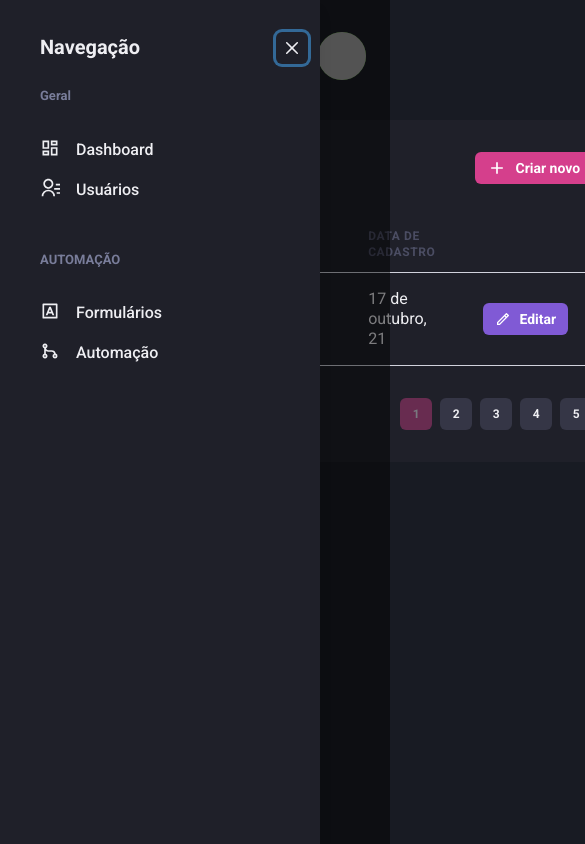
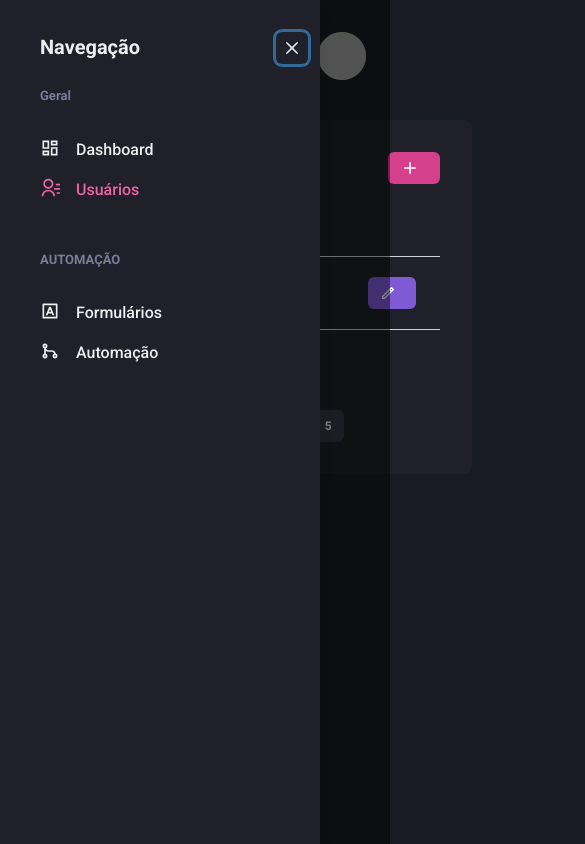
Before and after one commit to hitk1/next-dashgo, a Next.js app: page /users in a window 390 px wide. Both pictures are taken after a click on the button 44 px from the left and 56 px from the top of the page. Shown: the top 844 px of the page, 585 px wide, since content can reach past the window. Built offline with nearby package versions, Linux system fonts and the light colour scheme; grey boxes are pictures that could not be loaded.

Commit message:
style: Finalizacao da estilizacao de components e configuracoes de responsividade

```diff
--- /dev/null
+++ b/src/components/ActiveLink.tsx
@@ -0,0 +1,26 @@
+import { useRouter } from "next/dist/client/router";
+import Link, { LinkProps } from "next/link";
+import { cloneElement, ReactElement } from "react";
+
+interface IProps extends LinkProps {
+    children: ReactElement
+    shouldMatchExactHref?: boolean
+}
+
+export function ActiveLink({ children, shouldMatchExactHref = false, ...restProps }: IProps) {
+    const router = useRouter()
+    let isActive: boolean
+
+    if (shouldMatchExactHref)
+        isActive = router.asPath === restProps.href || router.asPath === restProps.as
+    else
+        isActive = router.asPath.startsWith(String(restProps.href)) || router.asPath.startsWith(String(restProps.as))
+
+    return (
+        <Link {...restProps} >
+            {cloneElement(children, {
+                color: isActive ? 'pink.400' : 'gray.50'
+            })}
+        </Link>
+    )
+}
--- a/src/components/Pagination/index.tsx
+++ b/src/components/Pagination/index.tsx
@@ -1,9 +1,10 @@
-import { HStack, Button, Box } from '@chakra-ui/react'
+import { Stack, Box } from '@chakra-ui/react'
 import { PaginationItem } from './PaginationItem'
 
 export function Pagination() {
     return (
-        <HStack
+        <Stack
+            direction={["column", "row"]}
             mt="8"
             spacing="6"
             justify="space-between"
@@ -12,13 +13,13 @@ export function Pagination() {
             <Box>
                 <strong>0</strong> - <strong>10</strong> de <strong>100</strong>
             </Box>
-            <HStack spacing="2">
+            <Stack spacing="2" direction="row">
                 <PaginationItem pageNumber={1} isCurrent />
                 <PaginationItem pageNumber={2} />
                 <PaginationItem pageNumber={3} />
                 <PaginationItem pageNumber={4} />
                 <PaginationItem pageNumber={5} />
-            </HStack>
-        </HStack>
+            </Stack>
+        </Stack>
     )
 }
--- a/src/components/Sidebar/NavLink.tsx
+++ b/src/components/Sidebar/NavLink.tsx
@@ -1,17 +1,21 @@
-import { Link, Icon, Text, LinkProps as ChakraLinkProps } from '@chakra-ui/react'
+import { Link as ChakraLink, Icon, Text, LinkProps as ChakraLinkProps } from '@chakra-ui/react'
 import { ElementType } from "react";
+import { ActiveLink } from '../ActiveLink';
 
 interface IProps extends ChakraLinkProps {
     icon: ElementType
     children: string
+    href: string
 }
 
-export function NavLink({ icon, children, ...restProps }: IProps) {
+export function NavLink({ icon, href, children, ...restProps }: IProps) {
 
     return (
-        <Link display="flex" align="center" {...restProps}>
-            <Icon as={icon} fontSize='20' />
-            <Text ml="4" fontWeight="medium">{children}</Text>
-        </Link>
+        <ActiveLink href={href} passHref>
+            <ChakraLink display="flex" align="center" {...restProps}>
+                <Icon as={icon} fontSize='20' />
+                <Text ml="4" fontWeight="medium">{children}</Text>
+            </ChakraLink>
+        </ActiveLink>
     )
 }
--- a/src/components/Sidebar/SidebarNav.tsx
+++ b/src/components/Sidebar/SidebarNav.tsx
@@ -11,12 +11,12 @@ export function SidebarNav() {
             align="flex-start"
         >
             <NavSection title="Geral">
-                <NavLink icon={RiDashboardLine}>Dashboard</NavLink>
-                <NavLink icon={RiContactsLine}>Usuários</NavLink>
+                <NavLink icon={RiDashboardLine} href="/dashboard">Dashboard</NavLink>
+                <NavLink icon={RiContactsLine} href="/users">Usuários</NavLink>
             </NavSection>
             <NavSection title="AUTOMAÇÃO">
-                <NavLink icon={RiInputMethodLine}>Formulários</NavLink>
-                <NavLink icon={RiGitMergeLine}>Automação</NavLink>
+                <NavLink icon={RiInputMethodLine} href="/forms">Formulários</NavLink>
+                <NavLink icon={RiGitMergeLine} href="/automation">Automação</NavLink>
             </NavSection>
         </Stack>
     )
--- a/src/pages/dashboard.tsx
+++ b/src/pages/dashboard.tsx
@@ -75,7 +75,7 @@ export default function Dashboard() {
                     align="flex-start"
                 >
                     <Box
-                        p="8"
+                        p={["6", "8"]}
                         bg="gray.800"
                         borderRadius={8}
                         pb="4"
@@ -94,7 +94,7 @@ export default function Dashboard() {
                         />
                     </Box>
                     <Box
-                        p="8"
+                        p={["6", "8"]}
                         bg="gray.800"
                         borderRadius={8}
                         pb="4"
--- a/src/pages/users/index.tsx
+++ b/src/pages/users/index.tsx
@@ -12,13 +12,22 @@ import {
     Tbody,
     Checkbox,
     Text,
+    useBreakpointValue,
 } from '@chakra-ui/react'
 import { RiAddLine, RiPencilLine } from 'react-icons/ri'
+import Link from 'next/link'
+
 import { Header } from '../../components/Header'
 import { Pagination } from '../../components/Pagination'
 import { Sidebar } from '../../components/Sidebar'
 
 export default function UserList() {
+
+    const isWideVersion = useBreakpointValue({
+        base: false,
+        lg: true
+    })
+
     return (
         <Box>
             <Header />
@@ -42,15 +51,16 @@ export default function UserList() {
                         >
                             Usuários
                         </Heading>
+                        <Link href="/users/create">
                             <Button
-                            as="a"
                                 size="sm"
                                 fontSize="sm"
                                 colorScheme="pink"
                                 leftIcon={<Icon as={RiAddLine} fontSize={20} />}
                             >
-                            Criar novo
+                                {isWideVersion && 'Criar novo'}
                             </Button>
+                        </Link>
                     </Flex>
 
                     <Table>
@@ -60,13 +70,13 @@ export default function UserList() {
                                     <Checkbox colorScheme="pink" />
                                 </Th>
                                 <Th>Usuário</Th>
-                                <Th>Data de Cadastro</Th>
+                                {isWideVersion && <Th>Data de Cadastro</Th>}
                                 <Th w="1"></Th>
                             </Tr>
                         </Thead>
                         <Tbody>
                             <Tr>
-                                <Td px="6">
+                                <Td px={["4", "4", "6"]}>
                                     <Checkbox colorScheme="pink" />
                                 </Td>
                                 <Td>
@@ -75,9 +85,7 @@ export default function UserList() {
                                         <Text fontSize="sm" color="gray.300">luispaulo.degini@gmail.com</Text>
                                     </Box>
                                 </Td>
-                                <Td>
-                                    17 de outubro, 21
-                                </Td>
+                                {isWideVersion && <Td> 17 de outubro, 21 </Td>}
                                 <Td>
                                     <Button
                                         as="a"
@@ -86,7 +94,7 @@ export default function UserList() {
                                         colorScheme="purple"
                                         leftIcon={<Icon as={RiPencilLine} fontSize={16} />}
                                     >
-                                        Editar
+                                        {isWideVersion && 'Editar'}
                                     </Button>
                                 </Td>
                             </Tr>
```
Also changed, not shown: src/pages/users/create.tsx (+7 -4 lines). Lines whose indentation alone changed are shown as unchanged.
